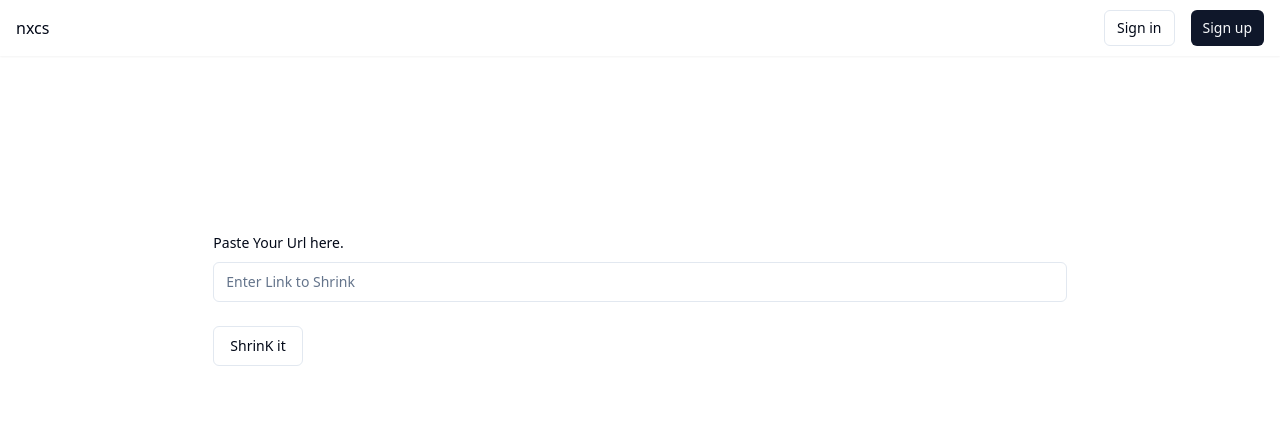
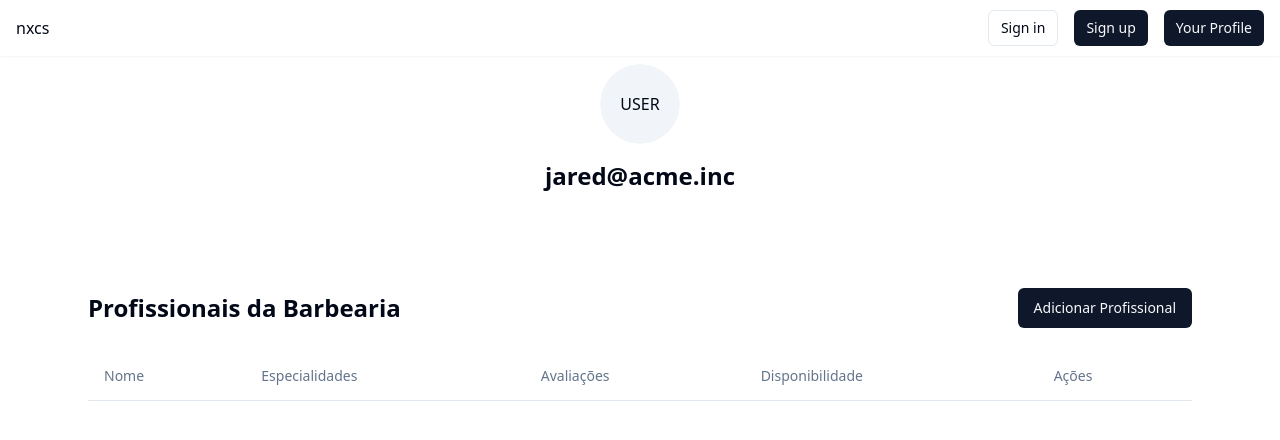
Before and after one commit to Sivasish48/ShrinkIt, a React (Vite) app in the folder frontend/: page /profile in a window 1280 px wide. Shown: the top 440 px of the page. Built offline with nearby package versions, Linux system fonts and the light colour scheme.

Commit message:
added the user profile dasboards components for the url stats

```diff
--- a/frontend/package.json
+++ b/frontend/package.json
@@ -11,6 +11,7 @@
   },
   "dependencies": {
     "@hookform/resolvers": "^3.4.2",
+    "@radix-ui/react-avatar": "^1.0.4",
     "@radix-ui/react-dialog": "^1.0.5",
     "@radix-ui/react-label": "^2.0.2",
     "@radix-ui/react-menubar": "^1.0.4",
--- a/frontend/src/App.jsx
+++ b/frontend/src/App.jsx
@@ -3,19 +3,26 @@ import SearchInput from "./Pages/SearchInput";
 //import DialogButton from "./Pages/DialogButton";
 //import Nav from "./Pages/Nav";
 import { TopNavbar } from "./components/ui/top-navbar";
-
-
+import Profile from "./Pages/Profile";
+import { BrowserRouter as Router, Routes, Route } from 'react-router-dom';
 
 function App() {
   return (
     <>
+     <Router>
       <div>
-        <TopNavbar/>
-        <SearchInput />
+      <TopNavbar/>
+        <Routes>
+       {/* // <SearchInput /> */}
+
+        <Route path="/"  element={<SearchInput />}/>
+        <Route path="/profile"  element={<Profile />}/>
 
 
+        </Routes>
 
       </div>
+      </Router>
     </>
   );
 }
--- /dev/null
+++ b/frontend/src/Pages/Profile.jsx
@@ -0,0 +1,12 @@
+import { ProfileLogo } from "@/components/component/profile-logo";
+import { ProfileStats } from "@/components/component/profile-stats";
+
+
+function Profile(){
+return <div>
+    <ProfileLogo/>
+    <ProfileStats/>
+</div>
+}
+
+export default Profile
--- /dev/null
+++ b/frontend/src/components/component/profile-logo.jsx
@@ -0,0 +1,36 @@
+/**
+* This code was generated by v0 by Vercel.
+* @see https://v0.dev/t/is6cAGvIOy3
+* Documentation: https://v0.dev/docs#integrating-generated-code-into-your-nextjs-app
+*/
+
+/** Add fonts into your Next.js project:
+
+import { Inter } from 'next/font/google'
+
+inter({
+  subsets: ['latin'],
+  display: 'swap',
+})
+
+To read more about using these font, please visit the Next.js documentation:
+- App Directory: https://nextjs.org/docs/app/building-your-application/optimizing/fonts
+- Pages Directory: https://nextjs.org/docs/pages/building-your-application/optimizing/fonts
+**/
+import { AvatarFallback, Avatar } from "@/components/ui/avatar"
+
+export function ProfileLogo() {
+  return (
+    (<div
+      className="flex flex-col items-center justify-center gap-6 py-12 md:py-16">
+      <div className="flex flex-col items-center gap-4">
+        <Avatar className="h-20 w-20">
+          <AvatarFallback>USER</AvatarFallback>
+        </Avatar>
+        <div className="grid gap-1 text-center">
+          <div className="text-2xl font-bold">jared@acme.inc</div>
+        </div>
+      </div>
+    </div>)
+  );
+}
--- /dev/null
+++ b/frontend/src/components/component/profile-stats.jsx
@@ -0,0 +1,52 @@
+/**
+* This code was generated by v0 by Vercel.
+* @see https://v0.dev/t/o48x39l31R7
+* Documentation: https://v0.dev/docs#integrating-generated-code-into-your-nextjs-app
+*/
+
+/** Add fonts into your Next.js project:
+
+import { Cormorant_Garamond } from 'next/font/google'
+import { Archivo } from 'next/font/google'
+
+cormorant_garamond({
+  subsets: ['latin'],
+  display: 'swap',
+})
+
+archivo({
+  subsets: ['latin'],
+  display: 'swap',
+})
+
+To read more about using these font, please visit the Next.js documentation:
+- App Directory: https://nextjs.org/docs/app/building-your-application/optimizing/fonts
+- Pages Directory: https://nextjs.org/docs/pages/building-your-application/optimizing/fonts
+**/
+import { Button } from "@/components/ui/button"
+import { TableHead, TableRow, TableHeader, TableBody, Table } from "@/components/ui/table"
+
+export function ProfileStats() {
+  return (
+    (<div className="w-full max-w-6xl mx-auto px-4 md:px-6 py-8">
+      <div className="flex justify-between items-center mb-6">
+        <h1 className="text-2xl font-bold">Profissionais da Barbearia</h1>
+        <Button>Adicionar Profissional</Button>
+      </div>
+      <div className="overflow-x-auto">
+        <Table>
+          <TableHeader>
+            <TableRow>
+              <TableHead>Nome</TableHead>
+              <TableHead>Especialidades</TableHead>
+              <TableHead>Avaliações</TableHead>
+              <TableHead>Disponibilidade</TableHead>
+              <TableHead>Ações</TableHead>
+            </TableRow>
+          </TableHeader>
+          <TableBody />
+        </Table>
+      </div>
+    </div>)
+  );
+}
--- /dev/null
+++ b/frontend/src/components/ui/avatar.jsx
@@ -0,0 +1,35 @@
+"use client"
+
+import * as React from "react"
+import * as AvatarPrimitive from "@radix-ui/react-avatar"
+
+import { cn } from "@/lib/utils"
+
+const Avatar = React.forwardRef(({ className, ...props }, ref) => (
+  <AvatarPrimitive.Root
+    ref={ref}
+    className={cn("relative flex h-10 w-10 shrink-0 overflow-hidden rounded-full", className)}
+    {...props} />
+))
+Avatar.displayName = AvatarPrimitive.Root.displayName
+
+const AvatarImage = React.forwardRef(({ className, ...props }, ref) => (
+  <AvatarPrimitive.Image
+    ref={ref}
+    className={cn("aspect-square h-full w-full", className)}
+    {...props} />
+))
+AvatarImage.displayName = AvatarPrimitive.Image.displayName
+
+const AvatarFallback = React.forwardRef(({ className, ...props }, ref) => (
+  <AvatarPrimitive.Fallback
+    ref={ref}
+    className={cn(
+      "flex h-full w-full items-center justify-center rounded-full bg-muted",
+      className
+    )}
+    {...props} />
+))
+AvatarFallback.displayName = AvatarPrimitive.Fallback.displayName
+
+export { Avatar, AvatarImage, AvatarFallback }
--- /dev/null
+++ b/frontend/src/components/ui/table.jsx
@@ -0,0 +1,83 @@
+import * as React from "react"
+
+import { cn } from "@/lib/utils"
+
+const Table = React.forwardRef(({ className, ...props }, ref) => (
+  <div className="relative w-full overflow-auto">
+    <table
+      ref={ref}
+      className={cn("w-full caption-bottom text-sm", className)}
+      {...props} />
+  </div>
+))
+Table.displayName = "Table"
+
+const TableHeader = React.forwardRef(({ className, ...props }, ref) => (
+  <thead ref={ref} className={cn("[&_tr]:border-b", className)} {...props} />
+))
+TableHeader.displayName = "TableHeader"
+
+const TableBody = React.forwardRef(({ className, ...props }, ref) => (
+  <tbody
+    ref={ref}
+    className={cn("[&_tr:last-child]:border-0", className)}
+    {...props} />
+))
+TableBody.displayName = "TableBody"
+
+const TableFooter = React.forwardRef(({ className, ...props }, ref) => (
+  <tfoot
+    ref={ref}
+    className={cn("border-t bg-muted/50 font-medium [&>tr]:last:border-b-0", className)}
+    {...props} />
+))
+TableFooter.displayName = "TableFooter"
+
+const TableRow = React.forwardRef(({ className, ...props }, ref) => (
+  <tr
+    ref={ref}
+    className={cn(
+      "border-b transition-colors hover:bg-muted/50 data-[state=selected]:bg-muted",
+      className
+    )}
+    {...props} />
+))
+TableRow.displayName = "TableRow"
+
+const TableHead = React.forwardRef(({ className, ...props }, ref) => (
+  <th
+    ref={ref}
+    className={cn(
+      "h-12 px-4 text-left align-middle font-medium text-muted-foreground [&:has([role=checkbox])]:pr-0",
+      className
+    )}
+    {...props} />
+))
+TableHead.displayName = "TableHead"
+
+const TableCell = React.forwardRef(({ className, ...props }, ref) => (
+  <td
+    ref={ref}
+    className={cn("p-4 align-middle [&:has([role=checkbox])]:pr-0", className)}
+    {...props} />
+))
+TableCell.displayName = "TableCell"
+
+const TableCaption = React.forwardRef(({ className, ...props }, ref) => (
+  <caption
+    ref={ref}
+    className={cn("mt-4 text-sm text-muted-foreground", className)}
+    {...props} />
+))
+TableCaption.displayName = "TableCaption"
+
+export {
+  Table,
+  TableHeader,
+  TableBody,
+  TableFooter,
+  TableHead,
+  TableRow,
+  TableCell,
+  TableCaption,
+}
--- a/frontend/src/components/ui/top-navbar.jsx
+++ b/frontend/src/components/ui/top-navbar.jsx
@@ -1,38 +1,34 @@
-/**
-* This code was generated by v0 by Vercel.
-* @see https://v0.dev/t/xYHqD5MkVkT
-* Documentation: https://v0.dev/docs#integrating-generated-code-into-your-nextjs-app
-*/
-//import { Link } from 'react-router-dom';
-
-import { Button } from "@/components/ui/button"
+import { Button } from "@/components/ui/button";
+import { useNavigate } from "react-router-dom";
 
 export function TopNavbar() {
+  const navigate = useNavigate();
+
   return (
-    (<nav
-      className="fixed inset-x-0 top-0 z-50 bg-white shadow-sm dark:bg-gray-950/90">
+    <nav className="fixed inset-x-0 top-0 z-50 bg-white shadow-sm dark:bg-gray-950/90">
       <div className="w-full max-w-7xl mx-auto px-4">
         <div className="flex justify-between h-14 items-center">
-
           <nav className="hidden md:flex gap-4">
-          nxcs
-
+            nxcs
           </nav>
           <div className="flex items-center gap-4">
             <Button size="sm" variant="outline">
               Sign in
             </Button>
             <Button size="sm">Sign up</Button>
+            <Button size="sm" onClick={() => navigate("/profile")}>
+              Your Profile
+            </Button>
           </div>
         </div>
       </div>
-    </nav>)
+    </nav>
   );
 }
 
 function MountainIcon(props) {
   return (
-    (<svg
+    <svg
       {...props}
       xmlns="http://www.w3.org/2000/svg"
       width="24"
@@ -42,8 +38,9 @@ function MountainIcon(props) {
       stroke="currentColor"
       strokeWidth="2"
       strokeLinecap="round"
-      strokeLinejoin="round">
+      strokeLinejoin="round"
+    >
       <path d="m8 3 4 8 5-5 5 15H2L8 3z" />
-    </svg>)
+    </svg>
   );
 }
```
Also changed, not shown: frontend/src/Pages/SearchInput.jsx (+3 -4 lines), 1 other file (tests, documents, lock files or other folders).
